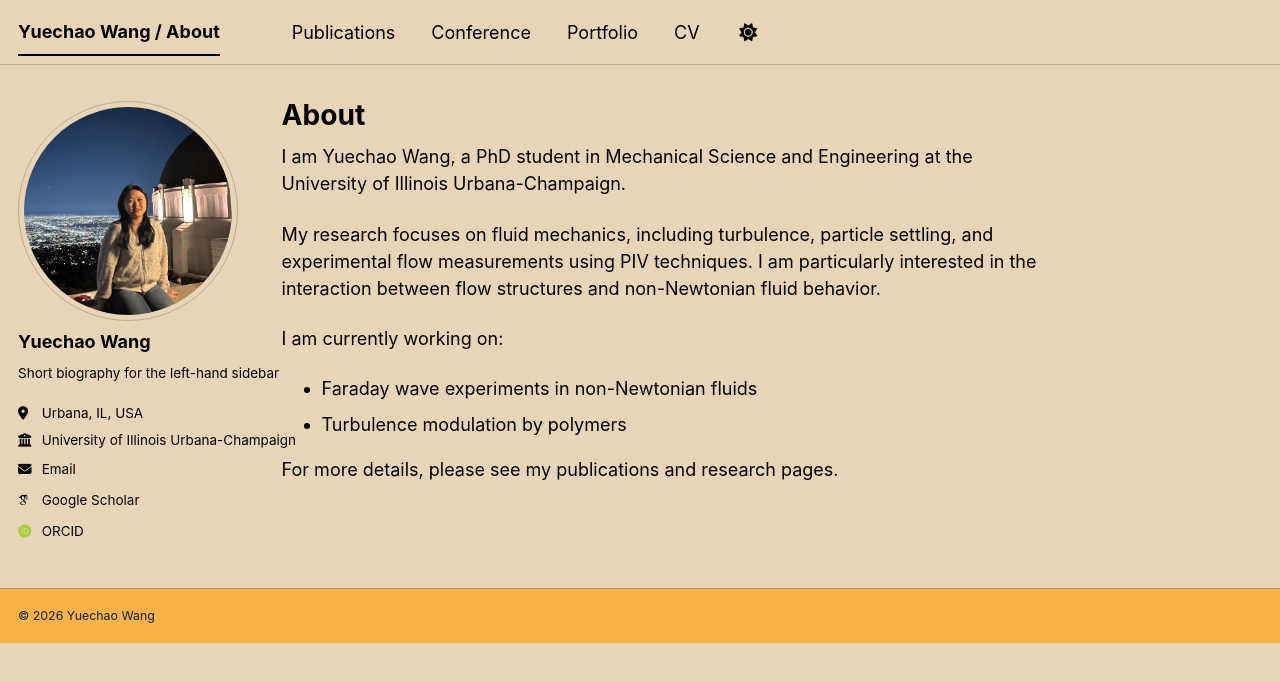
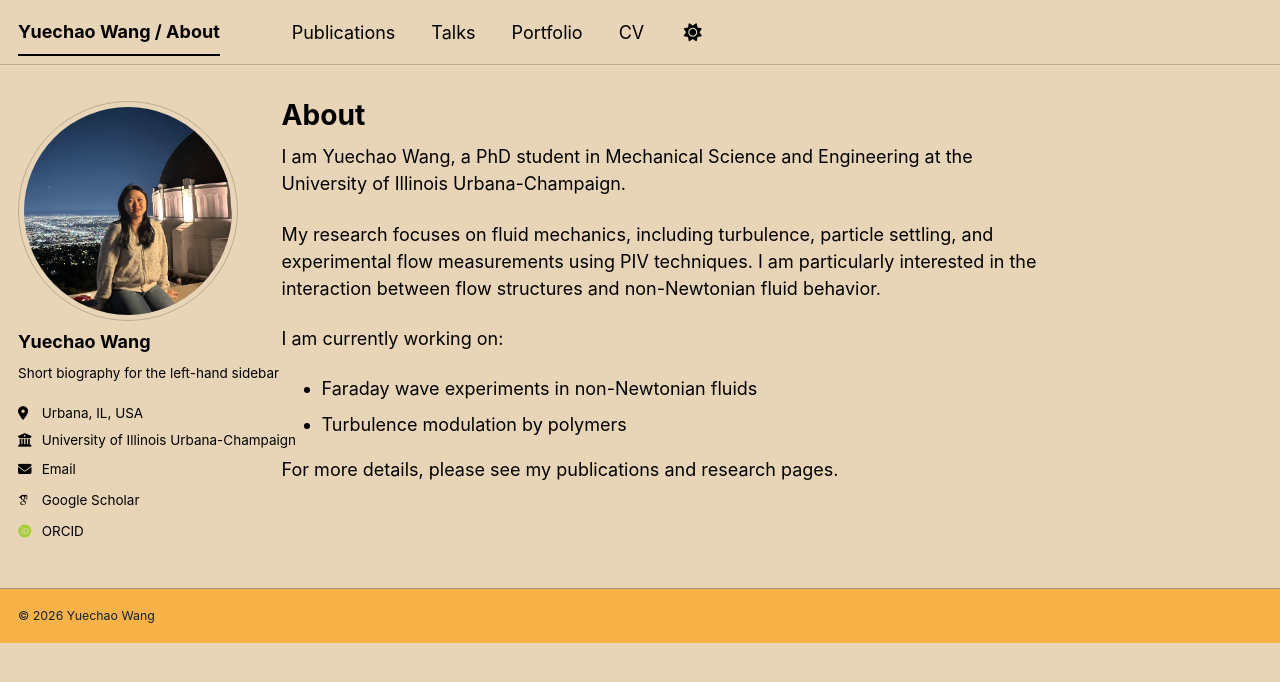
Before and after one commit to wyccc-my/wyccc-my.github.io, a Jekyll site: the page built from _pages/about.md, in a window 1280 px wide. Shown: the top 682 px of the page. Built offline with Jekyll 4.4.1, drawn with Linux system fonts in a browser that asks for light colours; some web fonts are replaced; a script bundle is joined from its source files by our own code; library files that are not in the unit come from our copies.

Commit message:
Update navigation.yml

```diff
--- a/_data/navigation.yml
+++ b/_data/navigation.yml
@@ -11,7 +11,7 @@ main:
   - title: "Publications"
     url: /publications/
 
-  - title: "Conference"
+  - title: "Talks"
     url: /talks/
 
   # - title: "Teaching"
```
